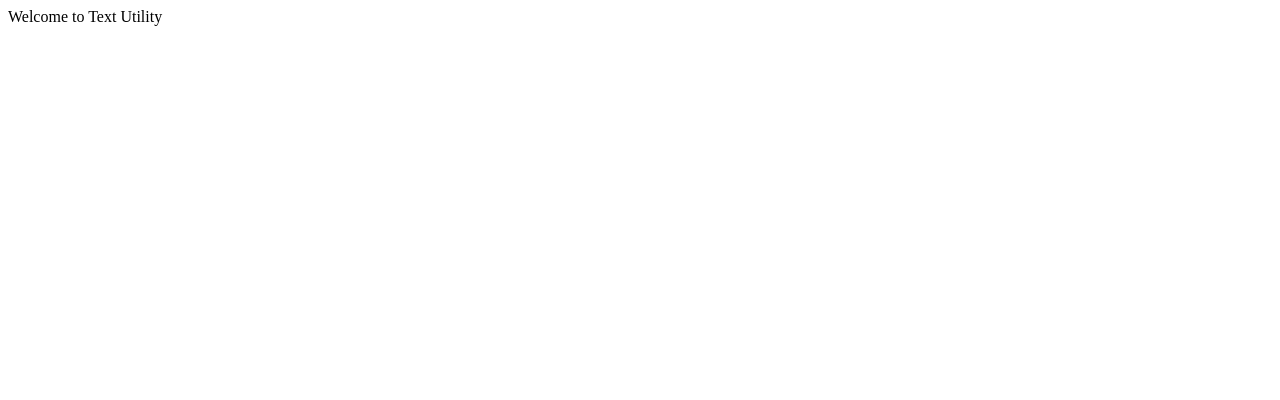
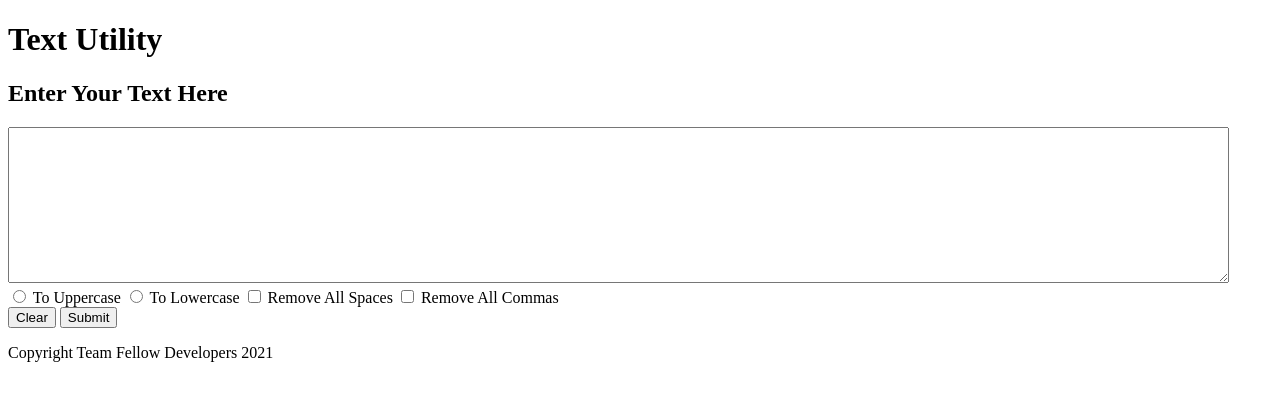
Before and after one commit to fellow-developers/text_utility, a plain HTML site: page templates/index.html in a window 1280 px wide. Drawn offline with Linux system fonts and the light colour scheme.

Commit message:
add input form

```diff
--- a/templates/index.html
+++ b/templates/index.html
@@ -7,6 +7,26 @@
     <title>Text Utility</title>
 </head>
 <body>
-    Welcome to Text Utility
+    <h1>Text Utility</h1>
+    <h2>Enter Your Text Here</h2>
+    <form action="" method="post">
+        <textarea name="strInput" cols="150" rows="10"></textarea><br>
+
+        <input type="radio" name="toCase" id="toUppercase">
+        <label for="toUppercase">To Uppercase</label>
+
+        <input type="radio" name="toCase" id="toLowercase">
+        <label for="toLowercase">To Lowercase</label>
+
+        <input type="checkbox" name="removeAllSpaces" id="removeAllSpaces">
+        <label for="removeAllSpaces">Remove All Spaces</label>
+
+        <input type="checkbox" name="removeAllCommas" id="removeAllCommas">
+        <label for="removeAllCommas">Remove All Commas</label><br>
+
+        <input type="reset" value="Clear">
+        <input type="submit" value="Submit">
+    </form>
+    <p>Copyright Team Fellow Developers 2021</p>
 </body>
 </html>
```
